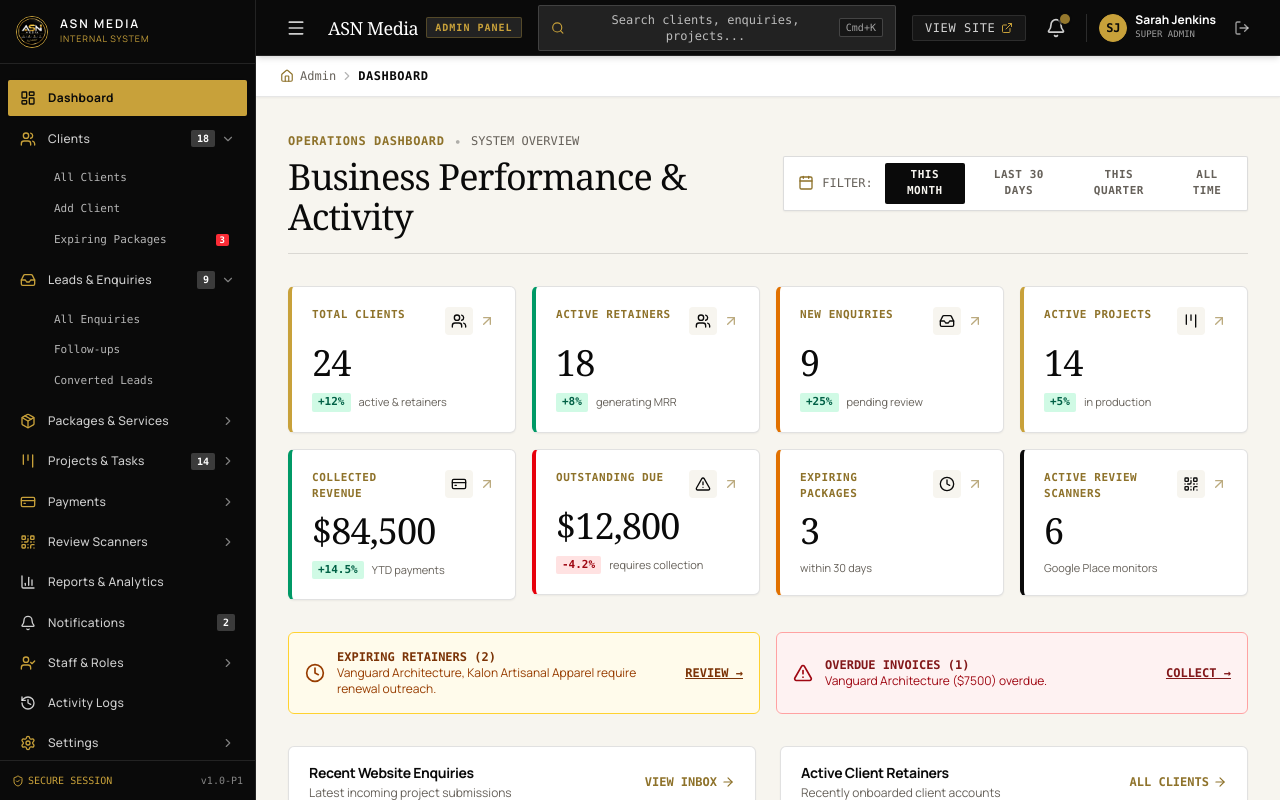
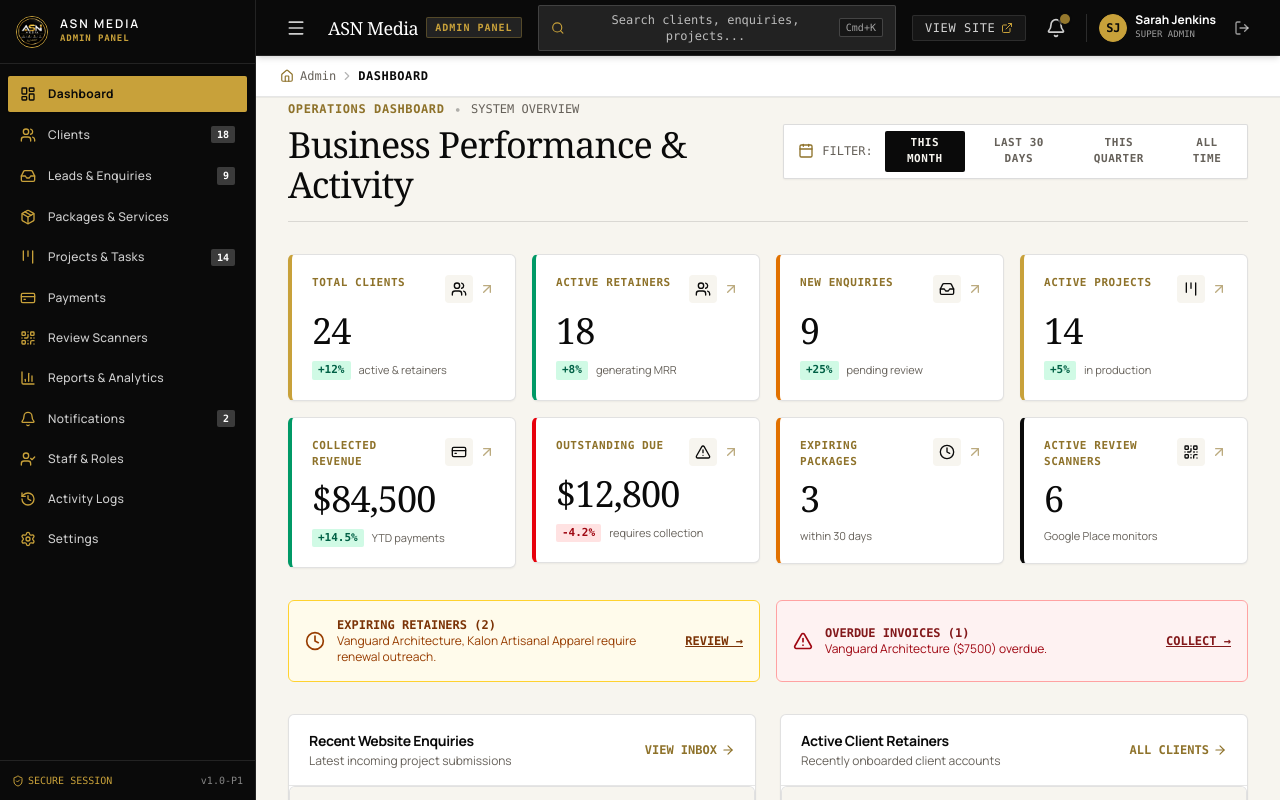
Before and after one commit to Smith-Dhande/ASN-MEDIA, a React (Vite) app in the folder client/: page /admin/dashboard in a window 1280 px wide. Built offline with nearby package versions, Linux system fonts and the light colour scheme; a web font is replaced by a local one.

Commit message:
Feat: Removed the subtabs from the sidebar in the admin panel

```diff
--- a/client/src/admin/components/layout/AdminLayout.jsx
+++ b/client/src/admin/components/layout/AdminLayout.jsx
@@ -3,13 +3,14 @@ import { Outlet } from 'react-router-dom';
 import { AdminSidebar } from './AdminSidebar';
 import { AdminHeader } from './AdminHeader';
 import { AdminBreadcrumbs } from './AdminBreadcrumbs';
+import { ModuleSubNav } from './ModuleSubNav';
 import { GlobalSearchModal } from '../ui/GlobalSearchModal';
 import { AdminDataProvider } from '../../context/AdminDataContext';
 
 const AdminLayoutInner = () => {
   return (
     <div className="admin-shell flex h-screen bg-[#F7F5EF] text-[#0A0A0A] font-body overflow-hidden selection:bg-[#C8A13A] selection:text-black">
-      {/* Sidebar */}
+      {/* Sidebar - 12 Main Top-Level Modules Only */}
       <AdminSidebar />
 
       {/* Main Workspace Column */}
@@ -18,12 +19,15 @@ const AdminLayoutInner = () => {
         <AdminHeader />
 
         {/* Breadcrumb Strip */}
-        <div className="bg-white border-b border-[#0A0A0A]/10 px-4 sm:px-6 py-2 shadow-xs shrink-0">
+        <div className="bg-white border-b border-[#0A0A0A]/10 px-4 sm:px-6 py-2 shadow-2xs shrink-0">
           <AdminBreadcrumbs />
         </div>
 
+        {/* Contextual Sub-Navigation Bar inside Content Workspace Panel */}
+        <ModuleSubNav />
+
         {/* Scrollable Content Workspace */}
-        <main className="flex-1 overflow-y-auto p-4 sm:p-6 lg:p-8 space-y-6">
+        <main className="flex-1 overflow-y-auto px-4 sm:px-6 lg:px-8 pb-8 space-y-6">
           <Outlet />
         </main>
       </div>
--- a/client/src/admin/components/layout/AdminSidebar.jsx
+++ b/client/src/admin/components/layout/AdminSidebar.jsx
@@ -1,4 +1,4 @@
-import React, { useState } from 'react';
+import React from 'react';
 import { NavLink, useLocation } from 'react-router-dom';
 import {
   LayoutDashboard,
@@ -13,8 +13,6 @@ import {
   UserCheck,
   History,
   Settings,
-  ChevronDown,
-  ChevronRight,
   ShieldCheck,
 } from 'lucide-react';
 import { useAdminData } from '../../context/AdminDataContext';
@@ -23,22 +21,7 @@ export const AdminSidebar = () => {
   const { sidebarCollapsed, rawMockData } = useAdminData();
   const location = useLocation();
 
-  const [openSections, setOpenSections] = useState({
-    clients: true,
-    enquiries: true,
-    packages: false,
-    projects: false,
-    payments: false,
-    scanners: false,
-    staff: false,
-    settings: false,
-  });
-
-  const toggleSection = (section) => {
-    setOpenSections((prev) => ({ ...prev, [section]: !prev[section] }));
-  };
-
-  const navItems = [
+  const mainModules = [
     {
       id: 'dashboard',
       label: 'Dashboard',
@@ -51,11 +34,6 @@ export const AdminSidebar = () => {
       path: '/admin/clients',
       icon: Users,
       badge: rawMockData?.dashboardMetrics?.activeClients,
-      children: [
-        { label: 'All Clients', path: '/admin/clients' },
-        { label: 'Add Client', path: '/admin/clients/add' },
-        { label: 'Expiring Packages', path: '/admin/clients/expiring', badge: rawMockData?.dashboardMetrics?.expiringPackages, alert: true },
-      ],
     },
     {
       id: 'enquiries',
@@ -63,22 +41,12 @@ export const AdminSidebar = () => {
       path: '/admin/enquiries',
       icon: Inbox,
       badge: rawMockData?.dashboardMetrics?.newEnquiries,
-      children: [
-        { label: 'All Enquiries', path: '/admin/enquiries' },
-        { label: 'Follow-ups', path: '/admin/enquiries/follow-ups' },
-        { label: 'Converted Leads', path: '/admin/enquiries/converted' },
-      ],
     },
     {
       id: 'packages',
       label: 'Packages & Services',
       path: '/admin/packages',
       icon: Package,
-      children: [
-        { label: 'Packages', path: '/admin/packages' },
-        { label: 'Services', path: '/admin/services' },
-        { label: 'Client Assignments', path: '/admin/assignments' },
-      ],
     },
     {
       id: 'projects',
@@ -86,32 +54,18 @@ export const AdminSidebar = () => {
       path: '/admin/projects',
       icon: Kanban,
       badge: rawMockData?.dashboardMetrics?.activeProjects,
-      children: [
-        { label: 'Projects', path: '/admin/projects' },
-        { label: 'Task Board', path: '/admin/tasks' },
-        { label: 'Team Workload', path: '/admin/workload' },
-      ],
     },
     {
       id: 'payments',
       label: 'Payments',
       path: '/admin/payments',
       icon: CreditCard,
-      children: [
-        { label: 'Transactions', path: '/admin/payments' },
-        { label: 'Outstanding', path: '/admin/payments/outstanding', alert: true },
-        { label: 'Due Payments', path: '/admin/payments/due' },
-      ],
     },
     {
       id: 'scanners',
       label: 'Review Scanners',
       path: '/admin/scanners',
       icon: QrCode,
-      children: [
-        { label: 'All Scanners', path: '/admin/scanners' },
-        { label: 'Create Scanner', path: '/admin/scanners/create' },
-      ],
     },
     {
       id: 'reports',
@@ -131,10 +85,6 @@ export const AdminSidebar = () => {
       label: 'Staff & Roles',
       path: '/admin/staff',
       icon: UserCheck,
-      children: [
-        { label: 'Staff Accounts', path: '/admin/staff' },
-        { label: 'Permissions', path: '/admin/staff/permissions' },
-      ],
     },
     {
       id: 'activity',
@@ -147,11 +97,6 @@ export const AdminSidebar = () => {
       label: 'Settings',
       path: '/admin/settings',
       icon: Settings,
-      children: [
-        { label: 'Profile', path: '/admin/settings/profile' },
-        { label: 'Company', path: '/admin/settings/company' },
-        { label: 'Platform Config', path: '/admin/settings/platform' },
-      ],
     },
   ];
 
@@ -174,123 +119,49 @@ export const AdminSidebar = () => {
               <span className="font-semibold text-xs tracking-[0.16em] uppercase text-white font-body leading-none">
                 ASN MEDIA
               </span>
-              <span className="text-[9px] tracking-widest uppercase text-[#C8A13A] mt-0.5">
-                INTERNAL SYSTEM
+              <span className="text-[9px] tracking-widest uppercase text-[#C8A13A] mt-0.5 font-mono font-semibold">
+                ADMIN PANEL
               </span>
             </div>
           )}
         </NavLink>
       </div>
 
-      {/* Navigation Links List */}
-      <div className="flex-1 overflow-y-auto py-4 px-2 space-y-1 font-body text-xs scrollbar-none">
-        {navItems.map((item) => {
+      {/* 12 Main Top-Level Modules List */}
+      <div className="flex-1 overflow-y-auto py-3 px-2 space-y-1 font-body text-xs scrollbar-none">
+        {mainModules.map((item) => {
           const Icon = item.icon;
-          const hasChildren = item.children && item.children.length > 0;
-          const isSectionOpen = openSections[item.id];
-          const isParentActive = location.pathname.startsWith(item.path);
+          // Check if current path matches or starts with the main module route
+          const isActive =
+            location.pathname === item.path ||
+            (item.path !== '/admin/dashboard' && location.pathname.startsWith(item.path));
 
-          if (!hasChildren) {
           return (
             <NavLink
               key={item.id}
               to={item.path}
-                className={({ isActive }) =>
-                  `flex items-center justify-between px-3 py-2.5 rounded-xs transition-colors group focus:outline-none ${
+              className={`flex items-center justify-between px-3 py-2.5 rounded-xs transition-colors group focus:outline-none ${
                 isActive
                   ? 'bg-[#C8A13A] text-[#0A0A0A] font-bold shadow-sm'
                   : 'text-white/80 hover:bg-white/10 hover:text-white font-medium'
-                  }`
-                }
+              }`}
             >
               <div className="flex items-center gap-3">
-                  <Icon className="w-4 h-4 shrink-0" />
+                <Icon className={`w-4 h-4 shrink-0 ${isActive ? 'text-[#0A0A0A]' : 'text-[#C8A13A]'}`} />
                 {!sidebarCollapsed && (
                   <span className="tracking-wide text-xs">{item.label}</span>
                 )}
               </div>
-                {!sidebarCollapsed && item.badge !== undefined && (
+              {!sidebarCollapsed && item.badge !== undefined && item.badge > 0 && (
                 <span
                   className={`text-[10px] font-mono px-1.5 py-0.5 rounded-xs font-bold ${
-                      item.alert
-                        ? 'bg-red-500 text-white'
-                        : isParentActive
-                        ? 'bg-black text-white'
-                        : 'bg-white/20 text-white'
+                    isActive ? 'bg-black text-white' : 'bg-white/20 text-white'
                   }`}
                 >
                   {item.badge}
                 </span>
               )}
             </NavLink>
-            );
-          }
-
-          return (
-            <div key={item.id} className="space-y-1">
-              <button
-                onClick={() => toggleSection(item.id)}
-                className={`w-full flex items-center justify-between px-3 py-2.5 rounded-xs transition-colors group focus:outline-none ${
-                  isParentActive
-                    ? 'bg-white/10 text-white font-bold'
-                    : 'text-white/80 hover:bg-white/10 hover:text-white font-medium'
-                }`}
-              >
-                <div className="flex items-center gap-3">
-                  <Icon className="w-4 h-4 shrink-0 text-[#C8A13A]" />
-                  {!sidebarCollapsed && (
-                    <span className="tracking-wide text-xs">{item.label}</span>
-                  )}
-                </div>
-                {!sidebarCollapsed && (
-                  <div className="flex items-center gap-1.5">
-                    {item.badge !== undefined && (
-                      <span className="text-[10px] font-mono px-1.5 py-0.5 rounded-xs bg-white/20 text-white font-bold">
-                        {item.badge}
-                      </span>
-                    )}
-                    {isSectionOpen ? (
-                      <ChevronDown className="w-3.5 h-3.5 opacity-60" />
-                    ) : (
-                      <ChevronRight className="w-3.5 h-3.5 opacity-60" />
-                    )}
-                  </div>
-                )}
-              </button>
-
-              {/* Sub-menu Children */}
-              {!sidebarCollapsed && isSectionOpen && (
-                <div className="pl-9 pr-2 space-y-1 py-1">
-                  {item.children.map((child) => (
-                    <NavLink
-                      key={child.path}
-                      to={child.path}
-                      end={child.path === item.path}
-                      className={({ isActive }) =>
-                        `flex items-center justify-between px-2.5 py-1.5 rounded-xs text-[11px] font-mono transition-colors focus:outline-none ${
-                          isActive
-                            ? 'text-[#C8A13A] font-bold bg-white/5 border-l-2 border-[#C8A13A]'
-                            : 'text-white/70 hover:text-white hover:bg-white/5 font-medium'
-                        }`
-                      }
-                    >
-                      <span>{child.label}</span>
-                      {child.badge && (
-                        <span
-                          className={`text-[9px] px-1 rounded-xs font-bold ${
-                            child.alert
-                              ? 'bg-red-500 text-white'
-                              : 'bg-white/10 text-white/80'
-                          }`}
-                        >
-                          {child.badge}
-                        </span>
-                      )}
-                    </NavLink>
-                  ))}
-                </div>
-              )}
-            </div>
           );
         })}
       </div>
```
Lines whose indentation alone changed are shown as unchanged.
